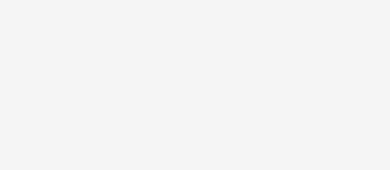
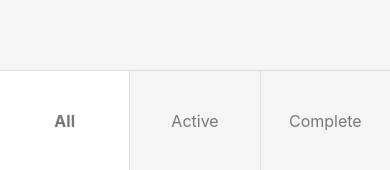
Before and after one commit to MuhammadMuzammilQadri/react-native-todo-app, a React Native app: screen / in a window 390 px wide. Shown: the part 674-844 px from the top of the page. Built offline with nearby package versions, Linux system fonts and the light colour scheme.

Commit message:
Added bottom navigation bar

```diff
--- a/app/App.js
+++ b/app/App.js
@@ -4,6 +4,7 @@ import Heading from './Heading';
 import Input from './Input';
 import Button from './Button';
 import TodoList from './TodoList';
+import TapBar from './TapBar';
 
 let todoIndex = 0;
 
@@ -15,6 +16,11 @@ class App extends Component {
       todos: [],
       type: 'All',
     };
+  }
+
+  setType(type) {
+    console.log('Type set to: ' + type);
+    this.setState({type});
   }
 
   inputChange(inputValue) {
@@ -58,7 +64,7 @@ class App extends Component {
   }
 
   render() {
-    const {inputValue, todos} = this.state;
+    const {inputValue, todos, type} = this.state;
     return (
       <View style={styles.container}>
         <ScrollView keyboardShouldPersistTaps="always" style={styles.content}>
@@ -71,9 +77,11 @@ class App extends Component {
             toggleComplete={todoIndex => this.toggleComplete(todoIndex)}
             deleteTodo={todoIndex => this.deleteTodo(todoIndex)}
             todos={todos}
+            type={type}
           />
           <Button submitTodo={() => this.submitTodo()} />
         </ScrollView>
+        <TapBar type={type} setType={type => this.setType(type)} />
       </View>
     );
   }
--- /dev/null
+++ b/app/TapBar.js
@@ -0,0 +1,44 @@
+import React from 'react';
+import {View, Text, TouchableHighlight, StyleSheet} from 'react-native';
+import TapBarItemComponent from './TapBarItemComponent';
+
+const TapBar = ({type, setType}) => (
+  <View style={styles.container}>
+    <TapBarItemComponent
+      type={type}
+      title="All"
+      setType={() => {
+        console.log('TapBarItemComponent type: ' + 'All');
+        setType('All');
+      }}
+    />
+    <TapBarItemComponent
+      type={type}
+      border
+      title="Active"
+      setType={() => {
+        console.log('TapBarItemComponent type: ' + 'Active');
+        setType('Active');
+      }}
+    />
+    <TapBarItemComponent
+      type={type}
+      border
+      title="Complete"
+      setType={() => {
+        console.log('TapBarItemComponent type: ' + 'Complete');
+        setType('Complete');
+      }}
+    />
+  </View>
+);
+
+const styles = StyleSheet.create({
+  container: {
+    height: 100,
+    flexDirection: 'row',
+    borderTopWidth: 1,
+    borderTopColor: '#dddddd',
+  },
+});
+export default TapBar;
--- /dev/null
+++ b/app/TapBarItemComponent.js
@@ -0,0 +1,37 @@
+import React from 'react';
+import {View, Text, TouchableHighlight, StyleSheet} from 'react-native';
+
+const TapBarItemComponent = ({type, title, setType, selected, border}) => (
+  <TouchableHighlight
+    underlayColor="#efefef"
+    style={[
+      styles.item,
+      selected ? styles.selected : null,
+      border ? styles.border : null,
+      type === title ? styles.selected : null,
+    ]}
+    onPress={setType}>
+    <Text style={[styles.itemText, type === title ? styles.bold : null]}>
+      {title}
+    </Text>
+  </TouchableHighlight>
+);
+
+const styles = StyleSheet.create({
+  item: {
+    flex: 1,
+    justifyContent: 'center',
+    alignItems: 'center',
+  },
+  border: {
+    borderLeftWidth: 1,
+    borderLeftColor: '#dddddd',
+  },
+  itemText: {
+    color: '#777777',
+    fontSize: 16,
+  },
+  selected: {backgroundColor: '#ffffff'},
+  bold: {fontWeight: 'bold'},
+});
+export default TapBarItemComponent;
--- a/app/TodoList.js
+++ b/app/TodoList.js
@@ -1,9 +1,19 @@
 import React from 'react';
-import {View, Text, StyleSheet} from 'react-native';
+import {View} from 'react-native';
 import Todo from './Todo';
 
-const TodoList = ({todos, toggleComplete, deleteTodo}) => {
-  todos = todos.map((todo, i) => {
+const TodoList = ({todos, toggleComplete, deleteTodo, type}) => {
+  const getVisibleTodos = (_todos, _type) => {
+    switch (_type) {
+      case 'All':
+        return _todos;
+      case 'Complete':
+        return _todos.filter(t => t.complete);
+      case 'Active':
+        return _todos.filter(t => !t.complete);
+    }
+  };
+  todos = getVisibleTodos(todos, type)?.map((todo, i) => {
     return (
       <Todo
         key={todo.todoIndex}
```
